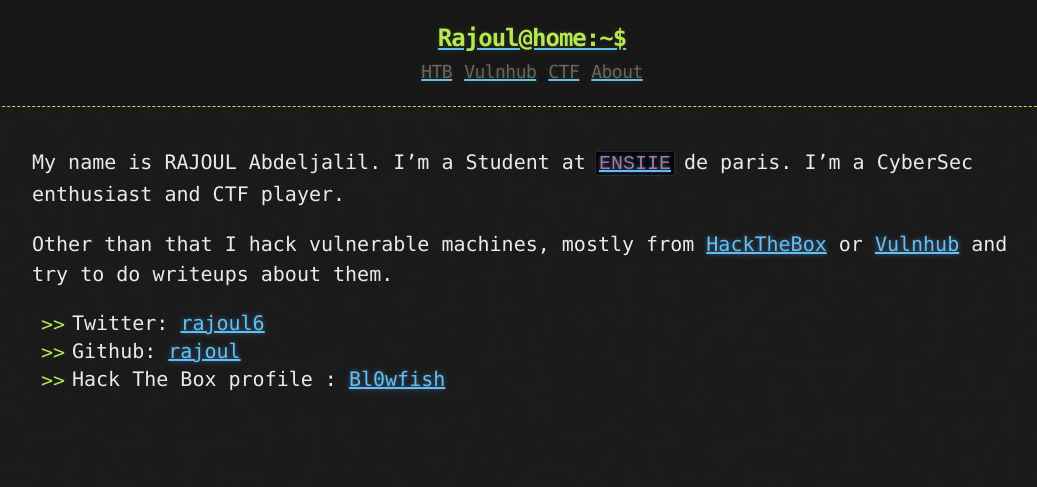
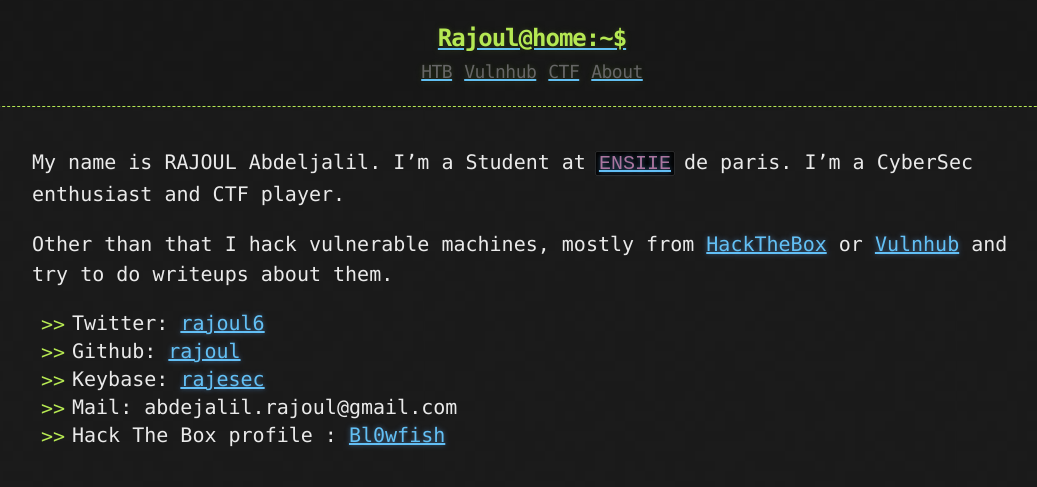
Before and after one commit to rajoul/rajoul.github.io, a Jekyll site: the page built from about.md, in a window 1280 px wide. Shown: the top 487 px of the page, without its empty margins (108-1145 px from the left). Built offline with Jekyll 4.4.1, drawn with Linux system fonts in a browser that asks for light colours.

Commit message:
Update about.md

```diff
--- a/about.md
+++ b/about.md
@@ -11,4 +11,6 @@ Other than that I hack vulnerable machines, mostly from [HackTheBox](http://hack
 
 * Twitter: [rajoul6](https://twitter.com/@rajoul6)
 * Github: [rajoul](https://github.com/rajoul)
+* Keybase: [rajesec](https://keybase.io/rajesec)
+* Mail: abdejalil.rajoul@gmail.com
 * Hack The Box profile : [Bl0wfish](https://www.hackthebox.eu/home/users/profile/94847)
```
